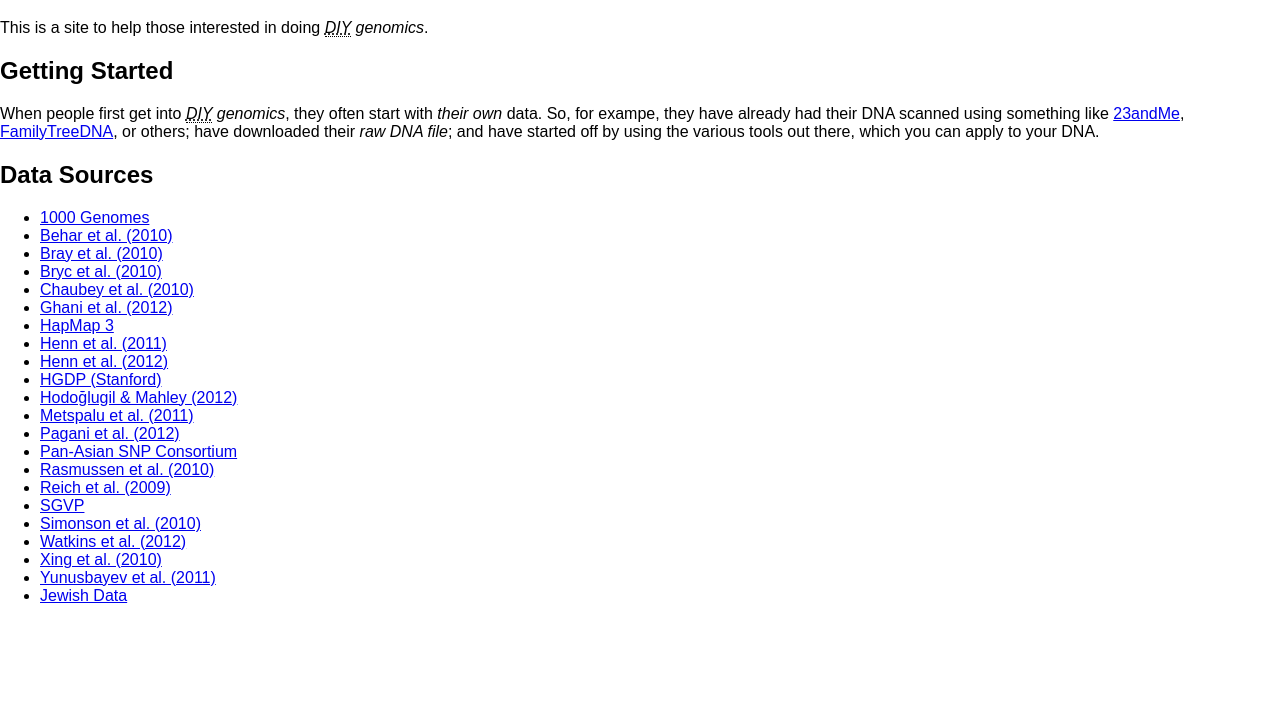
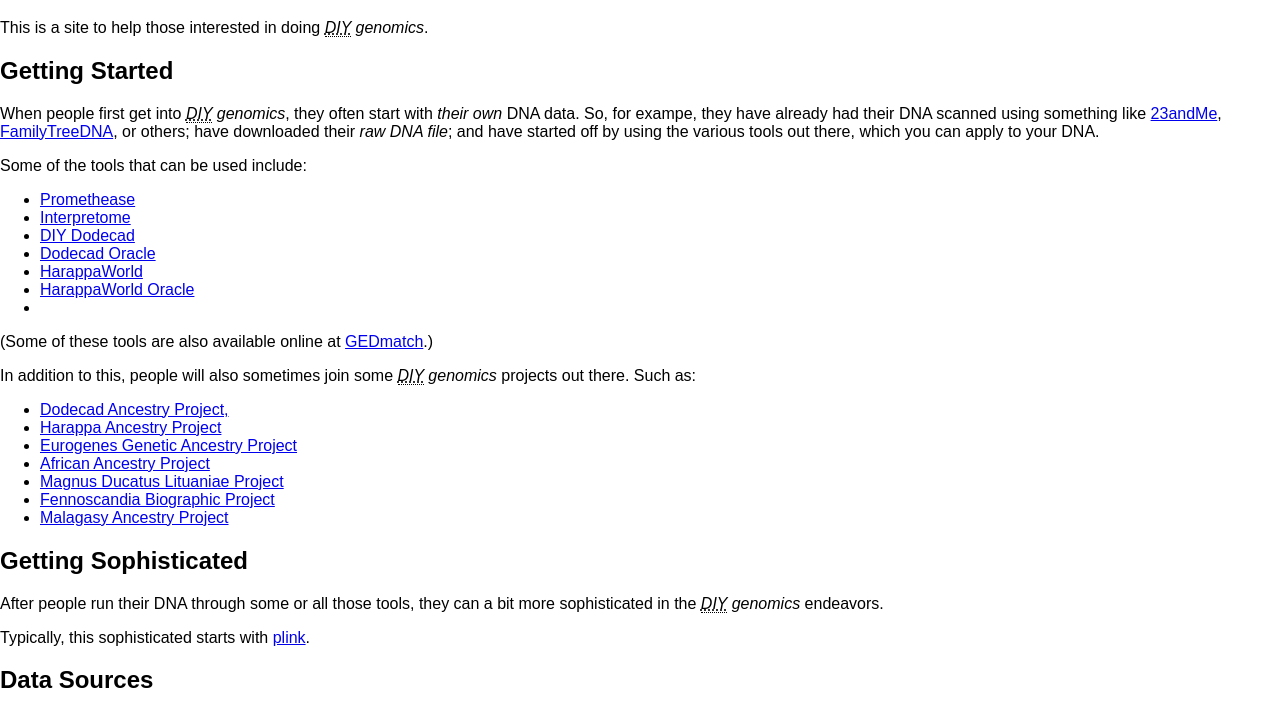
Before and after one commit to reiver/diygenomics-www, a plain HTML site: page index.html in a window 1280 px wide. Shown: the part 61-772 px from the top of the page. Drawn offline with Linux system fonts and the light colour scheme.

Commit message:
added content

```diff
--- a/index.html
+++ b/index.html
@@ -15,13 +15,79 @@
 		<section>
 			<h2>Getting Started</h2>
 			<p>
-				When people first get into <em><abbr title="do it yourself">DIY</abbr> genomics</em>, they often start with <i>their own</i> data.
+				When people first get into <em><abbr title="do it yourself">DIY</abbr> genomics</em>, they often start with <i>their own</i> DNA data.
 				So, for exampe, they have already had their DNA scanned using something like
 				<a href="http://23andme.com">23andMe</a>,
 				<a href="http://familytreedna.com/">FamilyTreeDNA</a>,
 				or others;
 				have downloaded their <em>raw DNA file</em>;
 				and have started off by using the various tools out there, which you can apply to your DNA.
+			</p>
+			<p>
+				Some of the tools that can be used include:
+			</p>
+			<ul>
+				<li>
+					<a href="http://snpedia.com/index.php/Promethease">Promethease</a>
+				</li>
+				<li>
+					<a href="http://esquilax.stanford.edu/">Interpretome</a>
+				</li>
+				<li>
+					<a href="http://dodecad.blogspot.com/2011/09/do-it-yourself-dodecad-v-21.html">DIY Dodecad</a>
+				</li>
+				<li>
+					<a href="http://dodecad.blogspot.com/2011/07/dodecad-oracle-v1.html">Dodecad Oracle</a>
+				</li>
+				<li>
+					<a href="http://www.harappadna.org/2012/05/harappaworld-admixture/">HarappaWorld</a>
+				</li>
+				<li>
+					<a href="http://www.harappadna.org/2012/05/harappaworld-oracle/">HarappaWorld Oracle</a>
+				</li>
+				<li>
+					<a href=""></a>
+				</li>
+			</ul>
+			<p>
+				(Some of these tools are also available online at <a href="http://www.gedmatch.com/">GEDmatch</a>.)
+			</p>
+			<p>
+				In addition to this, people will also sometimes join some <em><abbr title="do it yourself">DIY</abbr> genomics</em> projects out there.
+				Such as:
+			</p>
+			<ul>
+				<li>
+					<a href="http://dodecad.blogspot.com/">Dodecad Ancestry Project,</a>
+				</li>
+				<li>
+					<a href="http://www.harappadna.org/">Harappa Ancestry Project</a>
+				</li>
+				<li>
+					<a href="http://bga101.blogspot.com/">Eurogenes Genetic Ancestry Project</a>
+				</li>
+				<li>
+					<a href="http://africanancestryproject.org/">African Ancestry Project </a>
+				</li>
+				<li>
+					<a href="http://magnusducatus.blogspot.com/">Magnus Ducatus Lituaniae Project </a>
+				</li>
+				<li>
+					<a href="http://fennoscandia.blogspot.com/">Fennoscandia Biographic Project</a>
+				</li>
+				<li>
+					<a href="http://www.malagasyancestry.com/">Malagasy Ancestry Project</a>
+				</li>
+			</ul>
+		</section>
+
+		<section>
+			<h2>Getting Sophisticated</h2>
+			<p>
+				After people run their DNA through some or all those tools, they can a bit more sophisticated in the <em><abbr title="do it yourself">DIY</abbr> genomics</em> endeavors.
+			</p>
+			<p>
+				Typically, this sophisticated starts with <a href="http://pngu.mgh.harvard.edu/~purcell/plink/download.shtml">plink</a>.
 			</p>
 		</section>
 
```
